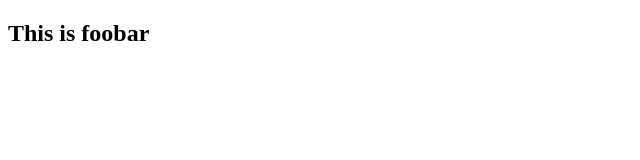
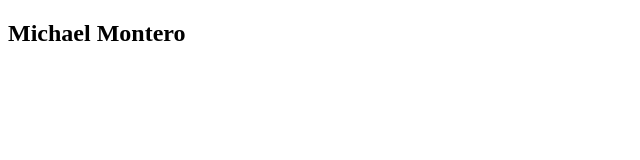
Before and after one commit to montmichael93/foobar, a plain HTML site: page index.html in a window 1280 px wide. Shown: the whole page, without its empty margins (0-640 px from the left). Drawn offline with Linux system fonts and the light colour scheme.

Commit message:
update h2 with my name

```diff
--- a/index.html
+++ b/index.html
@@ -6,6 +6,6 @@
     <title>I'm committed</title>
 </head>
 <body>
- <h2>This is foobar</h2>
+ <h2>Michael Montero</h2>
 </body>
 </html>
```
